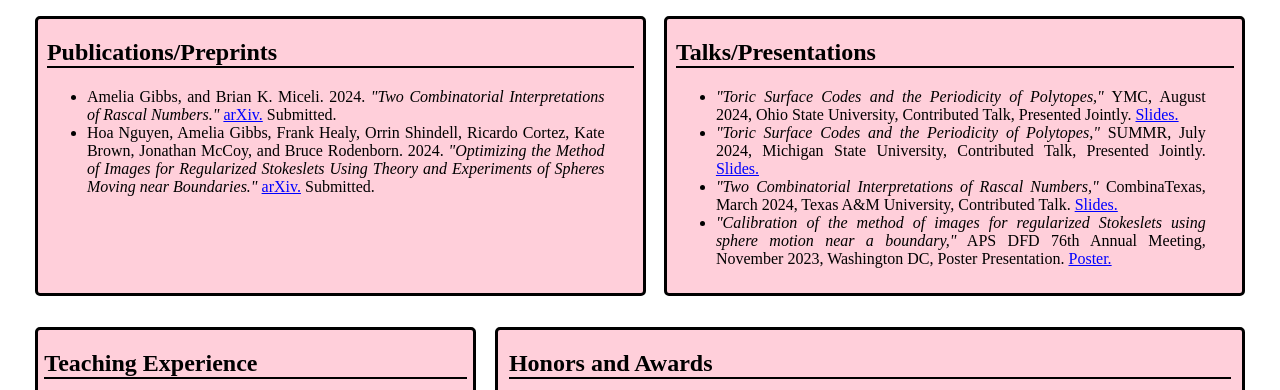
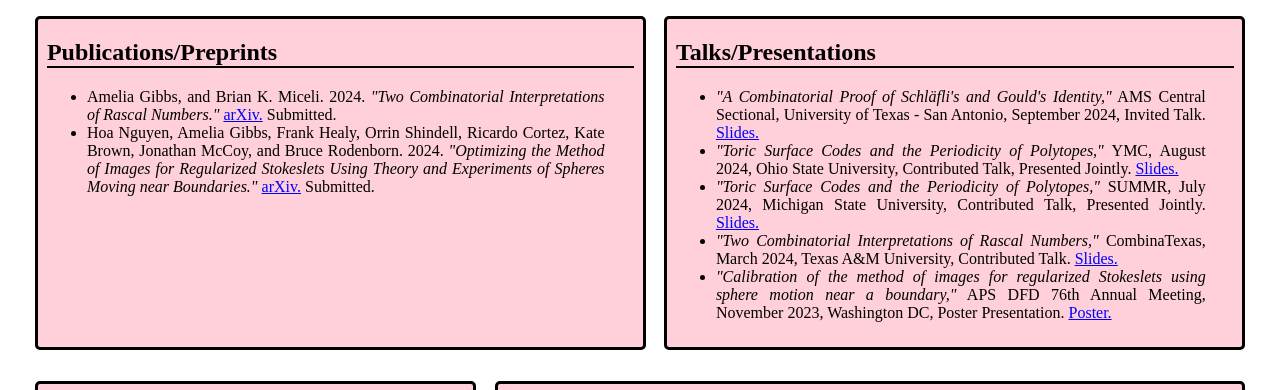
Before and after one commit to am3l14/am3l14.github.io, a plain HTML site: page index.html in a window 1280 px wide. Shown: the part 410-800 px from the top of the page. Drawn offline with Linux system fonts and the light colour scheme.

Commit message:
added slides from ams central sectional

```diff
--- a/index.html
+++ b/index.html
@@ -71,6 +71,7 @@
             text-decoration: none;
         }
     </style>
+    <meta charset="UTF-8">
     <title>Amelia Gibbs - Work in Progress</title>
 </head>
 
@@ -125,6 +126,10 @@
             <h2 class="section-head"> Talks/Presentations </h2>
             <div class="bullet-list">
                 <ul>
+                    <li>
+                        <em>"A Combinatorial Proof of Schläfli's and Gould's Identity,"</em> AMS Central Sectional, University of Texas - San Antonio, September 2024, Invited Talk.
+                        <a href="slides/ams_central_sectional_2024.pdf" target="_blank">Slides.</a>
+                    </li>
                     <li>
                         <em>"Toric Surface Codes and the Periodicity of Polytopes,"</em> YMC, August 2024, Ohio State University, Contributed Talk, Presented Jointly.
                         <a href="slides/ymc_2024.pdf" target="_blank">Slides.</a>
```
Also changed, not shown: 1 other file.
